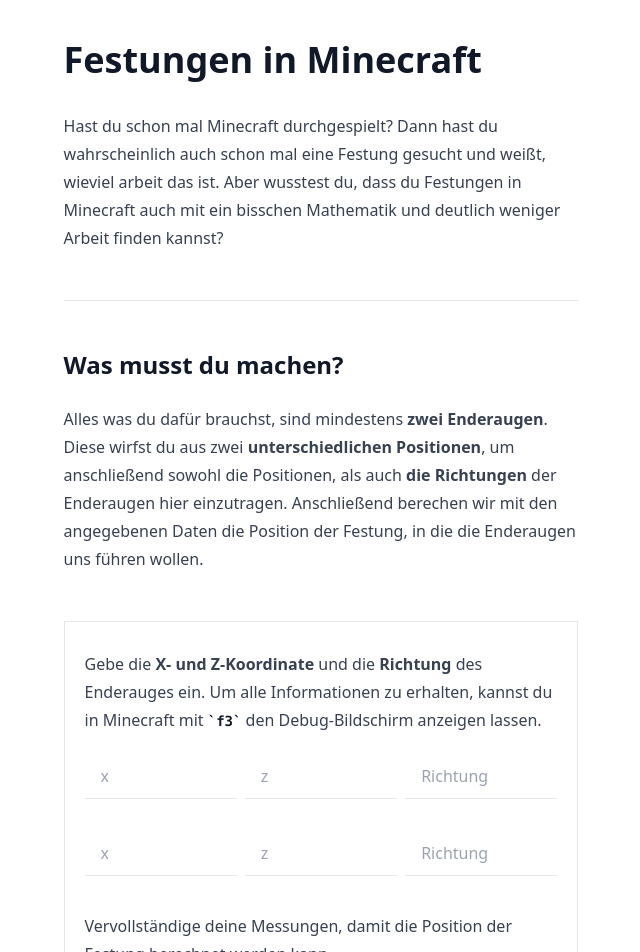
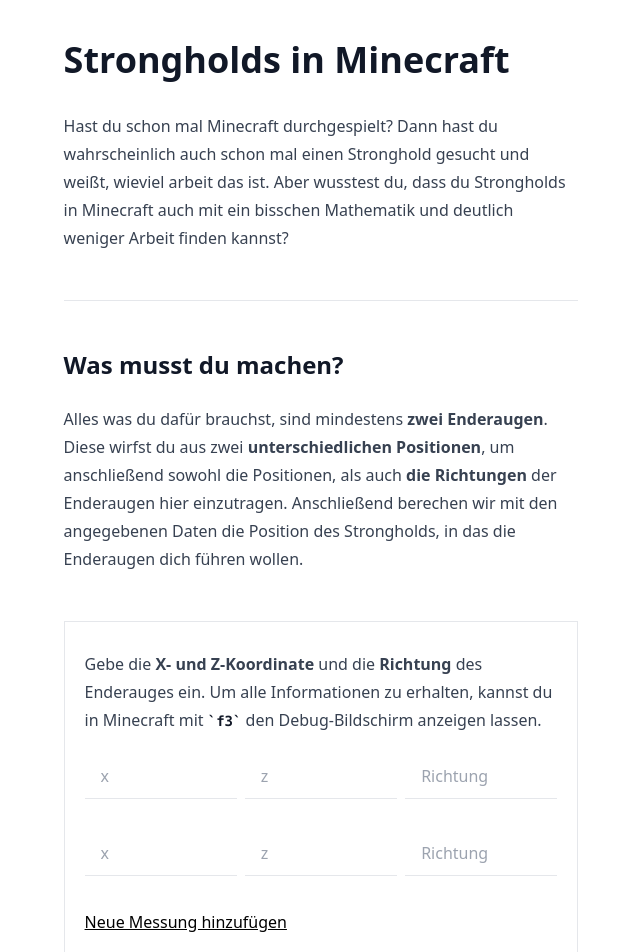
Before and after one commit to mikareich/stronghold-location, a React (Create React App) app: page / in a window 1280 px wide. Shown: the top 952 px of the page, without its empty margins (319-959 px from the left). Built offline with nearby package versions, Linux system fonts and the light colour scheme.

Commit message:
multple messeaurements

```diff
--- a/src/Calculator.tsx
+++ b/src/Calculator.tsx
@@ -9,8 +9,30 @@
     { x: NaN, z: NaN, direction: NaN },
     { x: NaN, z: NaN, direction: NaN },
   ])
+  const [result, setResult] = React.useState<Coordinate | null>(null)
 
-  const [result, setResult] = React.useState<Coordinate | null>(null)
+  const copyResult = () =>
+    navigator.clipboard.writeText(`${result!.x} ~ ${result!.z}`)
+
+  const updateMeasurement = (
+    index: number,
+    key: keyof Meseasurement,
+    value: string
+  ) => {
+    const newMeasurements = [...measurements]
+    newMeasurements[index][key] = parseFloat(value)
+    setMeasurements(newMeasurements)
+  }
+
+  const addMeasurement = () =>
+    setMeasurements([
+      ...measurements,
+      {
+        x: NaN,
+        z: NaN,
+        direction: NaN,
+      },
+    ])
 
   useEffect(() => {
     try {
@@ -18,20 +40,9 @@
       if (!Number.isNaN(x) && !Number.isNaN(z)) setResult({ x, z })
       else setResult(null)
     } catch (error) {
-      console.error(error)
       setResult(null)
     }
   }, [measurements])
-
-  const updateMeasurement = (
-    index: number,
-    key: keyof Meseasurement,
-    value: number
-  ) => {
-    const newMeasurements = [...measurements]
-    newMeasurements[index][key] = value
-    setMeasurements(newMeasurements)
-  }
 
   return (
     <form className="border p-5 pt-2">
@@ -49,48 +60,55 @@
               type="number"
               className={inputClassName}
               placeholder="x"
-              value={measurement.x || ''}
-              onChange={(e) =>
-                updateMeasurement(index, 'x', parseFloat(e.target.value))
-              }
+              value={!Number.isNaN(measurement.x) ? measurement.x : ''}
+              onChange={(e) => updateMeasurement(index, 'x', e.target.value)}
             />
             <input
               type="number"
               className={inputClassName}
               placeholder="z"
-              value={measurement.z || ''}
-              onChange={(e) =>
-                updateMeasurement(index, 'z', parseFloat(e.target.value))
-              }
+              value={!Number.isNaN(measurement.z) ? measurement.z : ''}
+              onChange={(e) => updateMeasurement(index, 'z', e.target.value)}
             />
             <input
               type="number"
               className={inputClassName}
               placeholder="Richtung"
-              value={measurement.direction || ''}
+              value={
+                !Number.isNaN(measurement.direction)
+                  ? measurement.direction
+                  : ''
+              }
               onChange={(e) =>
-                updateMeasurement(
-                  index,
-                  'direction',
-                  parseFloat(e.target.value)
-                )
+                updateMeasurement(index, 'direction', e.target.value)
               }
             />
           </div>
         </div>
       ))}
       {/* Ergebnisse */}
-      {result ? (
-        <p>
-          Die Festung befindet sich bei <b>X: {result.x} </b> und{' '}
-          <b>Z: {result.z}</b>
-        </p>
-      ) : (
-        <p>
-          Vervollständige deine Messungen, damit die Position der Festung
-          berechnet werden kann.
-        </p>
+      {result && (
+        <div>
+          <p>
+            Die Festung befindet sich bei <b>X: {result.x} </b> und{' '}
+            <b>Z: {result.z}</b>
+          </p>
+          <button
+            type="button"
+            className="text-black underline"
+            onClick={copyResult}
+          >
+            📋 Kopiere Position
+          </button>
+        </div>
       )}
+      <button
+        type="button"
+        className="text-black underline"
+        onClick={addMeasurement}
+      >
+        Neue Messung hinzufügen
+      </button>
     </form>
   )
 }
--- a/src/calculatePosition.ts
+++ b/src/calculatePosition.ts
@@ -48,11 +48,25 @@
     )
   }
 
-  const [m1, m2] = measurements
-  const x = Math.round(schnittstelle(m1, m2))
-  const z = Math.round(funktionsschar(m1, x))
+  // vergleiche alle messungen und ermittle durchschnitt
+  let x_avg = 0
+  let z_avg = 0
+  for (let m1Index = 0; m1Index < measurements.length; m1Index += 1) {
+    const measurement1 = measurements[m1Index]
+    for (
+      let m2Index = m1Index + 1;
+      m2Index < measurements.length;
+      m2Index += 1
+    ) {
+      const measurement2 = measurements[m2Index]
+      const x = schnittstelle(measurement1, measurement2)
+      const z = funktionsschar(measurement1, x)
+      x_avg += (2 * x) / (measurements.length * (measurements.length - 1))
+      z_avg += (2 * z) / (measurements.length * (measurements.length - 1))
+    }
+  }
 
-  return { x, z }
+  return { x: Math.round(x_avg), z: Math.round(z_avg) }
 }
 
 export default calculatePosition
--- a/src/index.tsx
+++ b/src/index.tsx
@@ -12,12 +12,12 @@
   <React.StrictMode>
     <div className="">
       <div className="prose dark:prose-invert container mx-auto p-10">
-        <h1>Festungen in Minecraft</h1>
+        <h1>Strongholds in Minecraft</h1>
         <p>
           Hast du schon mal Minecraft durchgespielt? Dann hast du wahrscheinlich
-          auch schon mal eine Festung gesucht und weißt, wieviel arbeit das ist.
-          Aber wusstest du, dass du Festungen in Minecraft auch mit ein bisschen
-          Mathematik und deutlich weniger Arbeit finden kannst?
+          auch schon mal einen Stronghold gesucht und weißt, wieviel arbeit das
+          ist. Aber wusstest du, dass du Strongholds in Minecraft auch mit ein
+          bisschen Mathematik und deutlich weniger Arbeit finden kannst?
         </p>
         <hr />
         <h2>Was musst du machen?</h2>
@@ -26,8 +26,8 @@
           Diese wirfst du aus zwei <b>unterschiedlichen Positionen</b>, um
           anschließend sowohl die Positionen, als auch <b>die Richtungen</b> der
           Enderaugen hier einzutragen. Anschließend berechen wir mit den
-          angegebenen Daten die Position der Festung, in die die Enderaugen uns
-          führen wollen.
+          angegebenen Daten die Position des Strongholds, in das die Enderaugen
+          dich führen wollen.
         </p>
         <br />
         <Calculator />
```
Also changed, not shown: .eslintrc.json.
